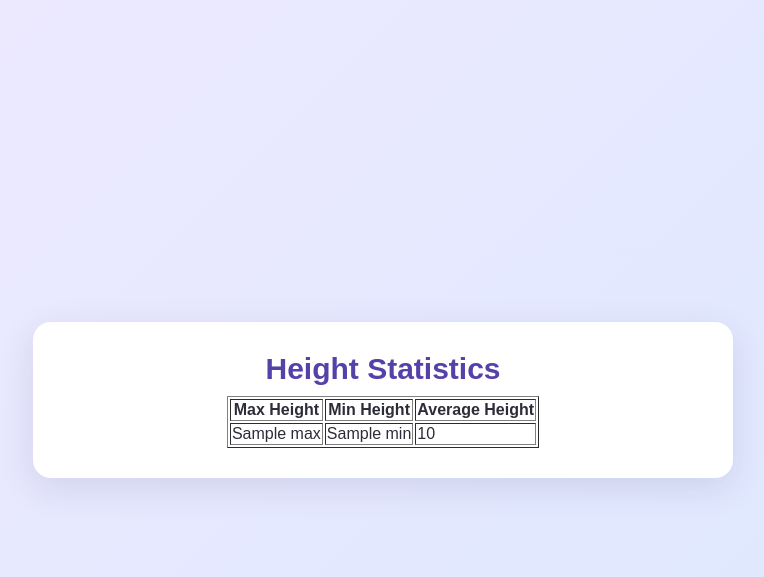
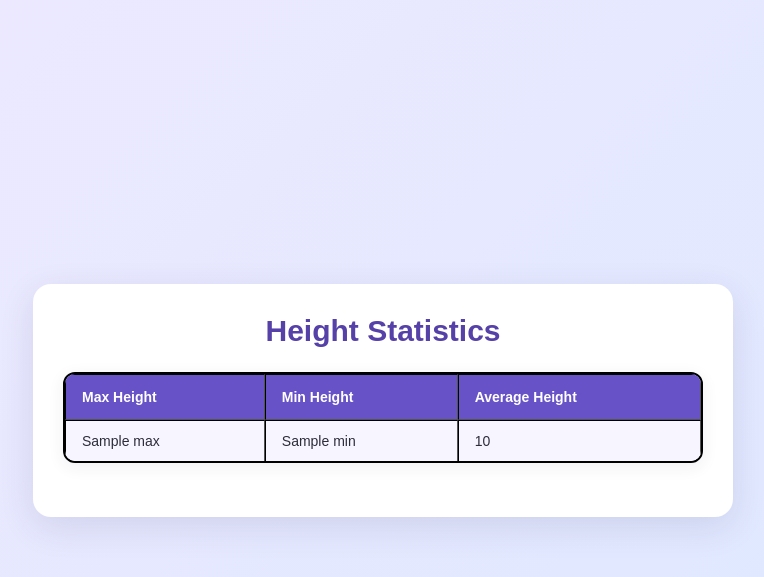
Before and after one commit to divine-panda/3495-Project-1, a Node server app: template show_results/views/index.ejs in a window 1280 px wide. Shown: the top 577 px of the page, without its empty margins (257-1021 px from the left). Run offline with Node 20, Linux system fonts and the light colour scheme; the template is opened without the code that fills it: most values are stand-ins (such as "Sample title", 1, 10 or a date in 2020); some libraries are stand-ins or nearby versions.

Commit message:
style update

```diff
--- a/show_results/public/style.css
+++ b/show_results/public/style.css
@@ -111,6 +111,41 @@ a:hover {
 }
 
 table {
-    margin-left: auto;
-    margin-right: auto;
+    width: 100%;
+    margin: 24px auto;
+    border-collapse: separate;
+    border-spacing: 0;
+    border-radius: 12px;
+    overflow: hidden;
+    background: white;
+    box-shadow: 0 4px 16px rgba(60, 50, 100, 0.08);
+    border: 2px solid #000000;
 }
+
+th {
+    padding: 14px 16px;
+    background: #6852c7;
+    color: white;
+    font-size: 14px;
+    font-weight: bold;
+    text-align: left;
+}
+
+td {
+    padding: 12px 16px;
+    font-size: 14px;
+    border-bottom: 1px solid #eeeaf8;
+}
+
+tbody tr:nth-child(even) {
+    background: #f7f5ff;
+}
+
+tbody tr:hover {
+    background: #ece7ff;
+    transition: background 0.2s;
+}
+
+tbody tr:last-child td {
+    border-bottom: none;
+}
```
